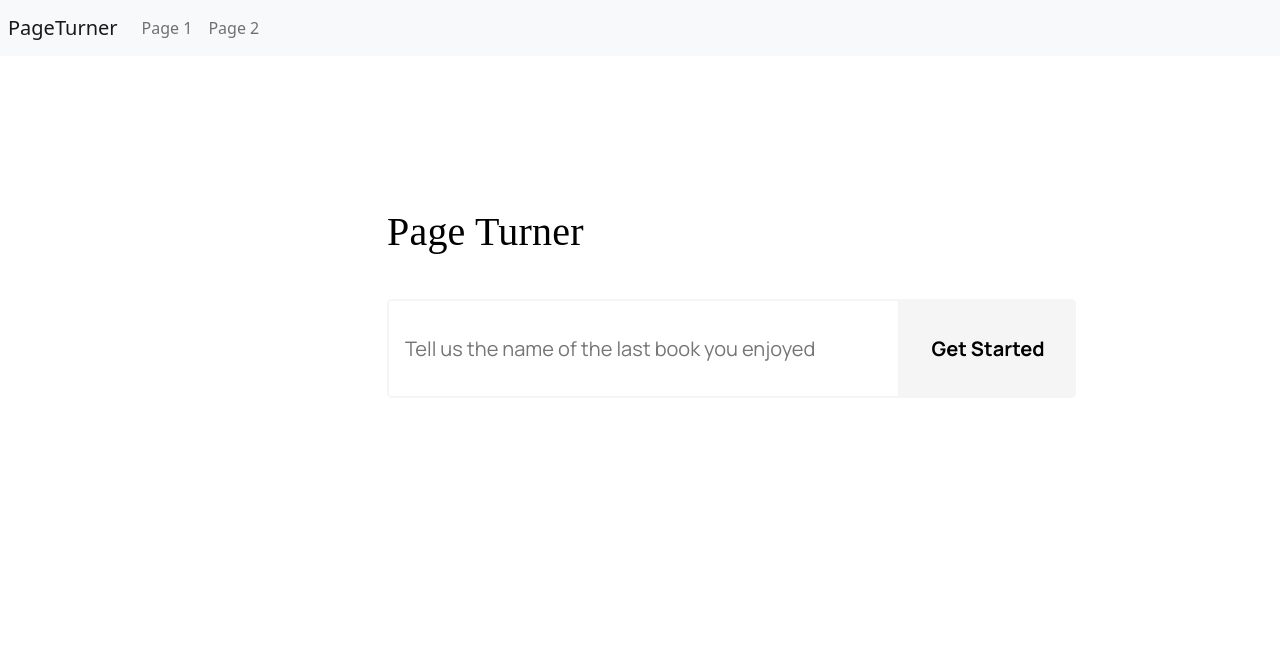
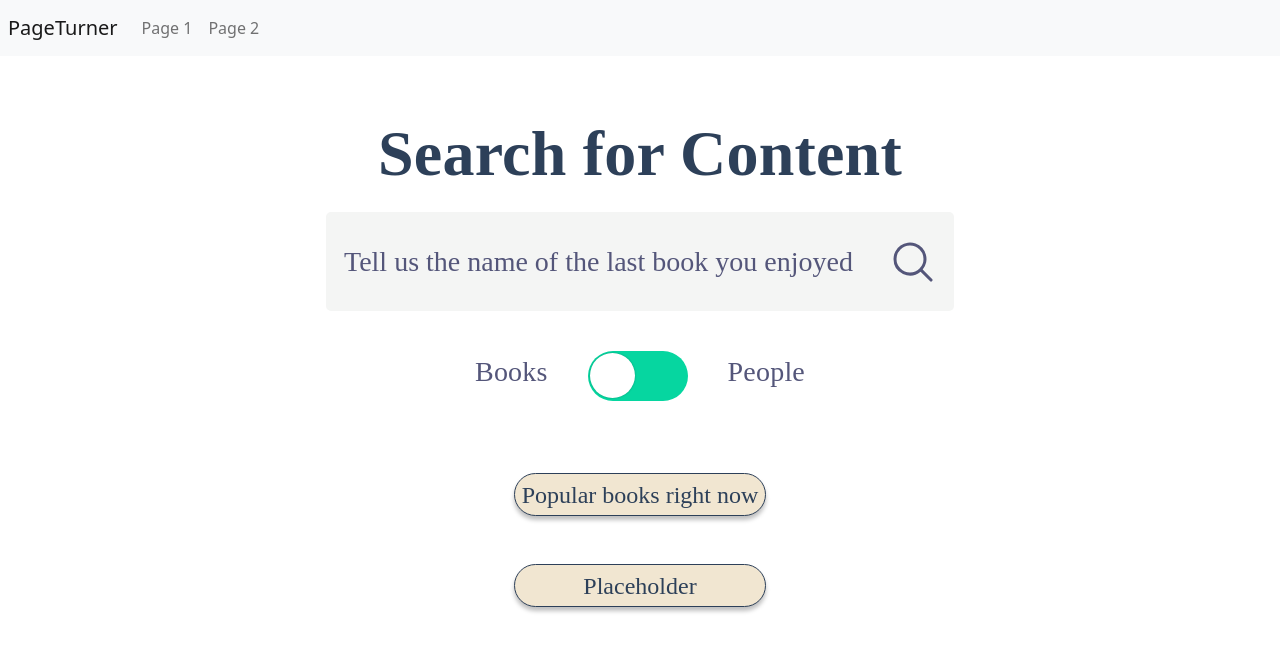
Before and after one commit to liam-prevelige/pageturner-frontend, a React (Create React App) app: page / in a window 1280 px wide. Shown: the top 652 px of the page. Built offline with nearby package versions, Linux system fonts and the light colour scheme.

Commit message:
updated search content page

```diff
--- a/package.json
+++ b/package.json
@@ -10,7 +10,7 @@
     "react": "^18.2.0",
     "react-bootstrap": "^2.5.0",
     "react-dom": "^18.2.0",
-    "react-icons": "^4.4.0",
+    "react-icons": "^4.6.0",
     "react-router-dom": "^6.4.2",
     "react-scripts": "^5.0.1",
     "web-vitals": "^2.1.4"
--- a/src/components/Home/Header/header.css
+++ b/src/components/Home/Header/header.css
@@ -1,68 +1,68 @@
 .pageturner__header {
     display: flex;
+    flex-direction: row;
 }
 
 .pageturner__header-content {
-    position: absolute;
-    width: 710px;
-    height: 137px;
-    left: 387px;
-    top: 167px;
+    flex: 1;
+    justify-content: center;
+    align-items: center;
+    flex-direction: column;
+    text-align: center;
+    letter-spacing: 0.2px;
 
-    font-family: 'Mulish';
+}
+
+.pageturner__header-content h1{
+    margin-top: 3rem;
+    top: 200px;
+    font-family: var(--font-family);
     font-style: normal;
     font-weight: 700;
     font-size: 64px;
-    line-height: 20px;
-    /* or 31% */
-    display: flex;
-    align-items: center;
-    text-align: center;
-    letter-spacing: 0.2px;
-
-    color: #000000;
+    line-height: 100px;
+    color: #2D4059;
 }
 
 .pageturner__header-content__input{
     width: 919px;
     height: 99px;
     left: 0px;
+    right: 0px;
     top: 100px;
-    position: absolute;
-    width: 97%;
-    margin: 2rem 0 1rem;
-
+    width: 50%;
+    margin: auto;
     display: flex;
     flex-direction: row;
-
 }
 
 .pageturner__header-content__input input {
-    flex: 2;
-    width: 100%;
+    flex: 1;
     min-height: 50px;
     font-family: var(--font-family);
+    color: #54567A;
     font-weight: 400;
-    font-size: 20px;
+    font-size: 28px;
     line-height: 28px;
     border: 2px solid #F4F5F4;
+    background: #F4F5F4;
     padding: 0 1rem;
     outline: none;
-    color: #000;
 
     border-top-left-radius: 5px;
     border-bottom-left-radius: 5px;
-
 }
+::-webkit-input-placeholder { /* Chrome/Opera/Safari */
+    color: #54567A;
+  }
 
 .pageturner__header-content__input button {
-    flex: 0.6;
+    flex: 0.1;
     width: 100%;
     min-height: 50px;
-    font-family: var(--font-family);
-    font-weight: bold;
-    font-size: 20px;
+    font-size: 48px;
     line-height: 27px;
+    color: #54567A;
     background: #F4F5F4;
     cursor: pointer;
     outline: none;
@@ -72,3 +72,126 @@
     border-top-right-radius: 5px;
     border-bottom-right-radius: 5px;
 }
+
+.pageturner_header-content__toggle {
+    margin-top: 1rem;
+    text-align: center;
+    justify-content: center;
+    display: flex;
+}
+.pageturner_header-content__toggle p {
+    margin-top: 0.5rem;
+    font-family: var(--font-family);
+    font-weight: 400;
+    color: #54567A;
+    font-size: 28px;
+    padding: 1rem 1rem;
+    width: 100%;
+    display: flex;
+}
+
+/* Adapted from Upmostly https://upmostly.com/tutorials/build-a-react-switch-toggle-component */
+.react-switch-checkbox {
+    height: 0;
+    width: 0;
+    visibility: hidden;
+  }
+
+  .react-switch-label {
+    margin: auto;
+    display: flex;
+    align-items: center;
+    justify-content: space-between;
+    cursor: pointer;
+    width: 100px;
+    height: 50px;
+    background: grey;
+    border-radius: 100px;
+    position: relative;
+    transition: background-color .2s;
+  }
+
+  .react-switch-label .react-switch-button {
+    content: '';
+    position: absolute;
+    top: 2px;
+    left: 2px;
+    width: 45px;
+    height: 45px;
+    border-radius: 45px;
+    transition: 0.2s;
+    background: #fff;
+    box-shadow: 0 0 2px 0 rgba(10, 10, 10, 0.29);
+  }
+
+  .react-switch-checkbox:checked + .react-switch-label .react-switch-button {
+    left: calc(100% - 2px);
+    transform: translateX(-100%);
+  }
+
+  .react-switch-label:active .react-switch-button {
+    width: 60px;
+  }
+/* end adaption */
+
+.pageturner__header-content__popularbooks .pageturner__header-content__placeholder {
+    width: 100%;
+    margin: auto;
+
+    display: flex;
+    flex-direction: row;
+}
+
+.pageturner__header-content__popularbooks button {
+    width: 424px;
+    height: 43px;
+    left: 544px;
+    top: 633px;
+    background: #F1E6D1;
+    box-shadow: 0px 4px 4px rgba(0, 0, 0, 0.25);
+    border-radius: 100px;
+    width: 20%;
+    margin: auto;
+    display: block;
+    margin-top: 3rem;
+
+    font-family: var(--font-family);
+    font-style: normal;
+    font-weight: 400;
+    font-size: 24px;
+    line-height: 40px;
+    display: flex;
+    align-items: center;
+    text-align: center;
+    justify-content: center;
+
+    color: #2D4059;
+    border: 1px solid #2D4059;
+}
+
+.pageturner__header-content__placeholder button {
+    width: 424px;
+    height: 43px;
+    left: 544px;
+    top: 633px;
+    background: #F1E6D1;
+    box-shadow: 0px 4px 4px rgba(0, 0, 0, 0.25);
+    border-radius: 100px;
+    width: 20%;
+    margin: auto;
+    display: block;
+    margin-top: 3rem;
+
+    font-family: var(--font-family);
+    font-style: normal;
+    font-weight: 400;
+    font-size: 24px;
+    line-height: 40px;
+    display: flex;
+    align-items: center;
+    text-align: center;
+    justify-content: center;
+
+    color: #2D4059;
+    border: 1px solid #2D4059;
+}
--- a/src/components/Home/Header/index.jsx
+++ b/src/components/Home/Header/index.jsx
@@ -1,6 +1,10 @@
 import React, {useState} from 'react';
 import {testEndpoint} from '../../../api';
 import './header.css';
+import {HiMagnifyingGlass} from 'react-icons/hi2';
+// import Button from 'react-bootstrap/Button';
+import {Row, Col} from 'react-bootstrap';
+import 'bootstrap/dist/css/bootstrap.min.css';
 
 export const Header = () => {
   // Just for the API test
@@ -13,12 +17,35 @@ export const Header = () => {
   return (
     <div className='pageturner__header section__padding' id="home">
       <div className='pageturner__header-content'>
-        <h1 className='gradient__text'>Page Turner</h1>
+        <h1 className='gradient__text'>Search for Content</h1>
 
         <div className='pageturner__header-content__input'>
-          <input type="book" placeholder='Tell us the name of the last book you enjoyed' />
-          <button type="button" onClick={testApi}>Get Started </button>
+          <input type="book" placeholder='Tell us the name of the last book you enjoyed'/>
+          <button type="button" onClick={testApi}> <HiMagnifyingGlass/> </button>
         </div>
+
+        {/* Adapted from Upmostly https://upmostly.com/tutorials/build-a-react-switch-toggle-component */}
+        <div className='pageturner_header-content__toggle'>
+          <Row>
+            <Col><p>Books</p></Col>
+            <Col>
+              <input className="react-switch-checkbox" id={`react-switch-new`} type="checkbox" />
+              <label style={{background: '#06D6A0'}} className="react-switch-label" htmlFor={`react-switch-new`} >
+                <span className={`react-switch-button`} />
+              </label>
+            </Col>
+            <Col><p>People</p></Col>
+          </Row>
+        </div>
+
+        <div className='pageturner__header-content__popularbooks'>
+          <button type='button1' onClick={testApi}>Popular books right now</button>
+        </div>
+
+        <div className='pageturner__header-content__placeholder'>
+          <button type='button2' onClick={testApi}>Placeholder</button>
+        </div>
+
       </div>
       { // Just for the API test
         testText && <div>API Test Message: {testText}</div>
--- a/src/index.css
+++ b/src/index.css
@@ -1,7 +1,7 @@
 @import url('https://fonts.googleapis.com/css2?family=Manrope:wght@200;300;400;500;600;700;800&display=swap');
 
 :root {
-  --font-family: 'Manrope', sans-serif;
+  --font-family: 'Mullish';
 
   --gradient-text: linear-gradient(89.97deg, #AE67FA 1.84%, #F49867 102.67%);
   --gradient-bar: linear-gradient(103.22deg, #AE67FA -13.86%, #F49867 99.55%);
```
Also changed, not shown: src/components/Home/index.jsx (+8 -2 lines), 1 other file (tests, documents, lock files or other folders).
